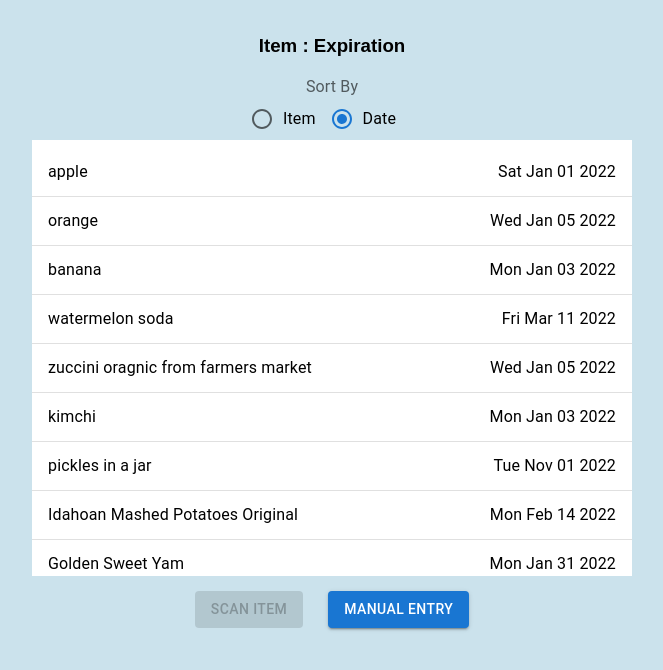
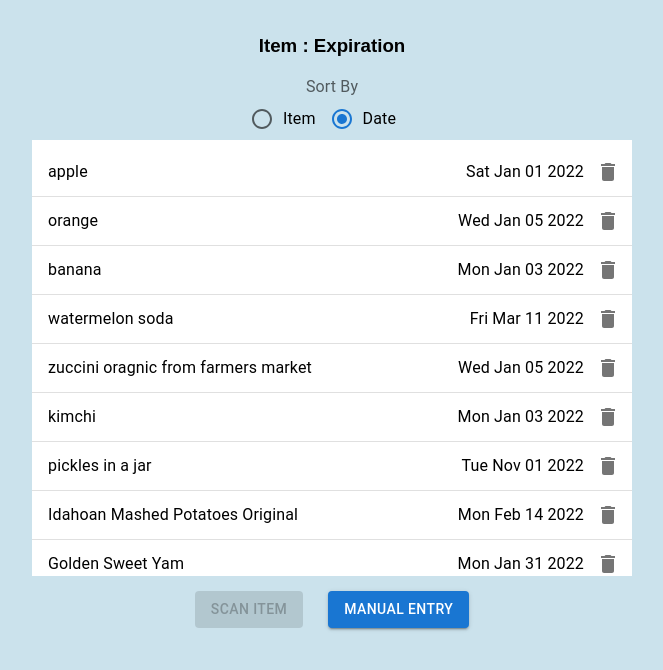
Before and after one commit to khoa408/dontwasteit, a React (Create React App) app: page / in a window 1280 px wide. Shown: the top 670 px of the page, without its empty margins (308-971 px from the left). Built offline with nearby package versions, Linux system fonts and the light colour scheme.

Commit message:
added delete feature

```diff
--- a/package.json
+++ b/package.json
@@ -5,6 +5,7 @@
   "dependencies": {
     "@emotion/react": "^11.7.1",
     "@emotion/styled": "^11.6.0",
+    "@mui/icons-material": "^5.3.1",
     "@mui/lab": "^5.0.0-alpha.66",
     "@mui/material": "^5.3.1",
     "@testing-library/jest-dom": "^5.16.1",
--- a/src/components/Feed.js
+++ b/src/components/Feed.js
@@ -5,6 +5,7 @@ import testdata from "./testdata.json";
 import List from '@mui/material/List';
 import ListItem from '@mui/material/ListItem';
 import ListItemText from '@mui/material/ListItemText';
+import DeleteIcon from '@mui/icons-material/Delete';
 import {
   FormLabel,
   FormControlLabel,
@@ -12,11 +13,13 @@ import {
   FormControl,
   Radio,
   Divider,
+  IconButton,
 } from "@mui/material";
 
 const Feed = () => {
   const [items, setItems] = useState(
     testdata.items.map((item) => ({
+      itemId: item.itemId,
       itemName: item.itemName,
       expiDate: item.expiDate,
     }))
@@ -44,8 +47,14 @@ const Feed = () => {
   };
 
   const handleNewItemEntry = (newItem) => {
+    newItem.itemId = items.length;
     let sorted = sortByDate([...items, newItem]);
     setItems(sorted);
+  };
+
+  const handleItemDeletion = (id) => {
+    const newItemList = items.filter((item) => item.itemId !== id);
+    setItems(newItemList);
   };
 
   // useEffect(() => {
@@ -74,20 +83,20 @@ const Feed = () => {
       </FormControl>
       <List
         className="item-date-list"
+      >
+        {items.map((item, index) => (
+          <>
+            <ListItem key={`item-${index}`} secondaryAction={
+              <IconButton onClick={() => handleItemDeletion(item.itemId)} edge="end" aria-label="delete">
+                <DeleteIcon />
+              </IconButton>
+            }>
+              <ListItemText primary={`${item.itemName}`} />
+              <ListItemText className="expi-date" primary={`${new Date(item.expiDate).toDateString()}`} />
 
-      >
-        {items.map((item) => (
-          <li key={`section-${item}`}>
-            <ul>
-              <ListItem key={`item-${item}`}>
-                <ListItemText className="item" primary={`${item.itemName}`} />
-                <ListItemText className="expi-date" primary={`${new Date(item.expiDate).toDateString()}`} />
-
-              </ListItem>
-              <Divider />
-            </ul>
-          </li>
-
+            </ListItem>
+            <Divider />
+          </>
         ))}
       </List>
       <ItemEntry onEnteringNewItem={handleNewItemEntry} />
--- a/src/components/ItemEntry.js
+++ b/src/components/ItemEntry.js
@@ -24,6 +24,7 @@ const ItemEntry = (props) => {
     props.onEnteringNewItem({
       itemName: itemName,
       expiDate: selectedDate.toDateString(),
+      itemId: null
     });
     handleClose();
     setItemName("");
--- a/src/components/testdata.json
+++ b/src/components/testdata.json
@@ -1,17 +1,17 @@
 {
   "items": [
-    { "itemName": "apple", "expiDate": "01/01/2022" },
-    { "itemName": "orange", "expiDate": "01/05/2022" },
-    { "itemName": "banana", "expiDate": "01/03/2022" },
-    { "itemName": "watermelon soda", "expiDate": "03/11/2022" },
-    { "itemName": "zuccini oragnic from farmers market", "expiDate": "01/05/2022" },
-    { "itemName": "kimchi", "expiDate": "01/03/2022" },
-    { "itemName": "pickles in a jar", "expiDate": "11/01/2022" },
-    { "itemName": "Idahoan Mashed Potatoes Original", "expiDate": "02/14/2022" },
-    { "itemName": "Golden Sweet Yam", "expiDate": "01/31/2022" },
-    { "itemName": "Lettuce Butter Bibb / Boston", "expiDate": "10/13/2022" },
-    { "itemName": "O Organics Onion Sweet", "expiDate": "08/15/2022" },
-    { "itemName": "avocado", "expiDate": "01/02/2022" },
-    { "itemName": "Greek yogurt", "expiDate": "04/20/2022" }
+    { "itemId":0, "itemName": "apple", "expiDate": "01/01/2022" },
+    { "itemId":1, "itemName": "orange", "expiDate": "01/05/2022" },
+    { "itemId":2, "itemName": "banana", "expiDate": "01/03/2022" },
+    { "itemId":3, "itemName": "watermelon soda", "expiDate": "03/11/2022" },
+    { "itemId":4, "itemName": "zuccini oragnic from farmers market", "expiDate": "01/05/2022" },
+    { "itemId":5, "itemName": "kimchi", "expiDate": "01/03/2022" },
+    { "itemId":6, "itemName": "pickles in a jar", "expiDate": "11/01/2022" },
+    { "itemId":7, "itemName": "Idahoan Mashed Potatoes Original", "expiDate": "02/14/2022" },
+    { "itemId":8, "itemName": "Golden Sweet Yam", "expiDate": "01/31/2022" },
+    { "itemId":9, "itemName": "Lettuce Butter Bibb / Boston", "expiDate": "10/13/2022" },
+    { "itemId":10, "itemName": "O Organics Onion Sweet", "expiDate": "08/15/2022" },
+    { "itemId":11, "itemName": "avocado", "expiDate": "01/02/2022" },
+    { "itemId":12, "itemName": "Greek yogurt", "expiDate": "04/20/2022" }
   ]
 }
```
Also changed, not shown: 1 other file (tests, documents, lock files or other folders).
